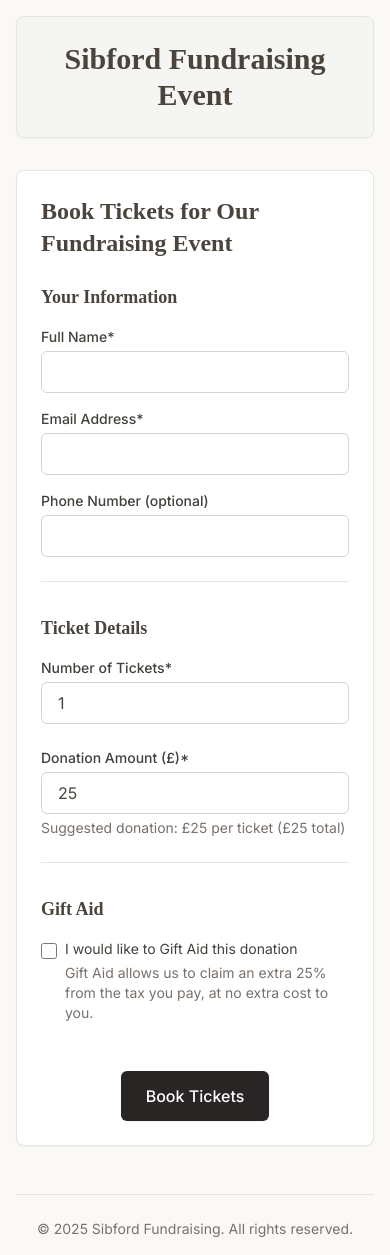
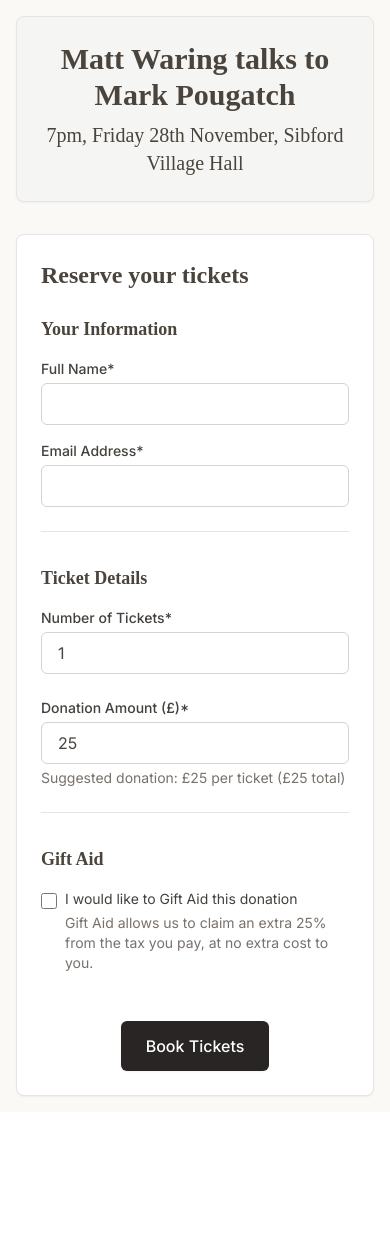
Before and after one commit to tomdyson/sibford-donations, a Django app: page / in a window 390 px wide. After the commit the page ends 1112 px from the top, so only its background shows below. Run offline with Django 5.2, Linux system fonts and the light colour scheme; some libraries are stand-ins or nearby versions; some web fonts are replaced.

Commit message:
Update event name and details for Matt Waring talk
Change event title and header to "Matt Waring talks to Mark Pougatch".
Update event date and venue in base template. Fix booking reference
display in confirmation page. Adjust booking form headings and hide
phone number field.

```diff
--- a/tickets/templates/tickets/base.html
+++ b/tickets/templates/tickets/base.html
@@ -3,7 +3,7 @@
 <head>
     <meta charset="UTF-8">
     <meta name="viewport" content="width=device-width, initial-scale=1.0">
-    <title>{% block title %}Sibford Fundraising Event{% endblock %}</title>
+    <title>{% block title %}Matt Waring talks to Mark Pougatch{% endblock %}</title>
     <script src="https://cdn.tailwindcss.com"></script>
     <script defer src="https://cdn.jsdelivr.net/npm/alpinejs@3.x.x/dist/cdn.min.js"></script>
     <link rel="preconnect" href="https://fonts.googleapis.com">
@@ -27,16 +27,17 @@
         <div class="max-w-4xl mx-auto">
             <header class="mb-8">
                 <div class="bg-stone-100 text-stone-800 p-6 rounded-lg shadow-sm border border-stone-200">
-                    <h1 class="text-3xl font-bold text-center">Sibford Fundraising Event</h1>
+                    <h1 class="text-3xl font-bold text-center mb-2">Matt Waring talks to Mark Pougatch</h1>
+                    <h2 class="text-xl text-center">7pm, Friday 28th November, Sibford Village Hall</h2>
                 </div>
                 {% if user.is_staff %}
-                <nav class="mt-4">
+                <!--<nav class="mt-4">
                     <ul class="flex flex-wrap justify-center gap-4 text-sm">
                         <li><a href="{% url 'home' %}" class="px-3 py-2 rounded-md hover:bg-stone-200 text-stone-700 hover:text-stone-900 {% if request.path == '/' %}bg-stone-200 font-medium{% endif %}">Home</a></li>
                         <li><a href="{% url 'booking_report' %}" class="px-3 py-2 rounded-md hover:bg-stone-200 text-stone-700 hover:text-stone-900 {% if request.path == '/report/' %}bg-stone-200 font-medium{% endif %}">Booking Report</a></li>
                         <li><a href="{% url 'admin:index' %}" class="px-3 py-2 rounded-md hover:bg-stone-200 text-stone-700 hover:text-stone-900">Admin Dashboard</a></li>
                     </ul>
-                </nav>
+                </nav>-->
                 {% endif %}
             </header>
 
@@ -67,9 +68,9 @@
 
             {% block content %}{% endblock %}
 
-            <footer class="mt-12 text-center text-stone-500 text-sm border-t border-stone-200 pt-6">
+            <!--<footer class="mt-12 text-center text-stone-500 text-sm border-t border-stone-200 pt-6">
                 <p>© {% now "Y" %} Sibford Fundraising. All rights reserved.</p>
-            </footer>
+            </footer>-->
         </div>
     </div>
 
--- a/tickets/templates/tickets/booking_confirmation.html
+++ b/tickets/templates/tickets/booking_confirmation.html
@@ -29,7 +29,7 @@
                 <div class="space-y-3">
                     <div class="flex justify-between">
                         <span class="text-stone-600">Booking Reference:</span>
-                        <span class="font-medium">{{ booking_reference }}</span>
+                        <span class="font-medium">{{ booking.booking_reference }}</span>
                     </div>
                     <div class="flex justify-between">
                         <span class="text-stone-600">Name:</span>
--- a/tickets/templates/tickets/booking_form.html
+++ b/tickets/templates/tickets/booking_form.html
@@ -5,7 +5,7 @@
 {% block content %}
 <div class="bg-white rounded-lg shadow-sm border border-stone-200 overflow-hidden">
     <div class="p-6">
-        <h2 class="text-2xl sm:text-3xl font-bold mb-6">Book Tickets for Our Fundraising Event</h2>
+        <h2 class="text-2xl sm:text-3xl font-bold mb-6">Reserve your tickets</h2>
 
         <form method="post" x-data="{
             numTickets: 1,
@@ -44,12 +44,12 @@
                             {% endif %}
                         </div>
 
-                        <div>
+                        <!--<div>
                             <label for="{{ form.phone_number.id_for_label }}" class="block text-sm font-medium text-stone-700 mb-1">
                                 Phone Number (optional)
                             </label>
                             {{ form.phone_number }}
-                        </div>
+                        </div>-->
                     </div>
                 </div>
 
```
Also changed, not shown: tickets/forms.py (line endings or trailing spaces).
